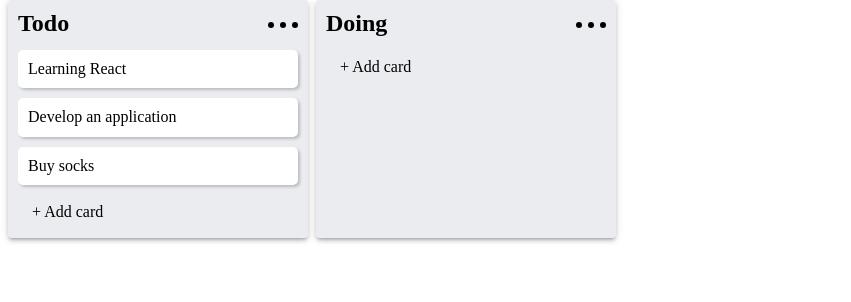
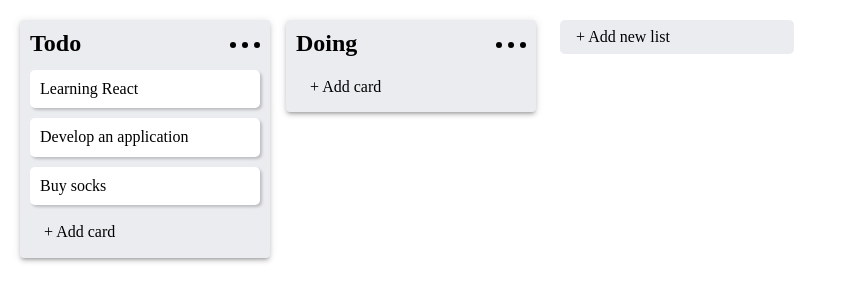
Before and after one commit to JuliaMalay/Note-Board, a React (Create React App) app: page / in a window 1280 px wide. Shown: the top 302 px of the page, without its empty margins (0-851 px from the left). Built offline with nearby package versions, Linux system fonts and the light colour scheme.

Commit message:
add new list

```diff
--- a/src/App.css
+++ b/src/App.css
@@ -4,9 +4,13 @@
   box-sizing: border-box;
 }
 .App {
-  /* width: 100vw;
-  height: 100vh; */
+  width: 100%;
+  /* height: 100vh; */
   display: flex;
+  align-items: flex-start;
+  justify-content: flex-start;
+  flex-wrap: wrap;
+  padding: 20px;
 }
 .svg {
   width: 30px;
--- a/src/App.js
+++ b/src/App.js
@@ -5,6 +5,7 @@ import List from './components/list/List';
 import store from './utils/store';
 import DataContext from './context/index';
 import {v4 as uuid} from 'uuid';
+import InputContainer from './components/addCard/InputContainer';
 
 function App() {
   const [data, setData] = useState(store);
@@ -23,13 +24,27 @@ function App() {
     };
     setData(newState);
   };
+  const addMoreList = (title) => {
+    const newListId = uuid();
+    const newList = {
+      id: newListId,
+      title,
+      cards: [],
+    };
+    const newState = {
+      ...data,
+      lists: [...data.lists, newList],
+    };
+    setData(newState);
+  };
 
   return (
-    <DataContext.Provider value={{addMoreCard}}>
+    <DataContext.Provider value={{addMoreCard, addMoreList}}>
       <div className="App">
         {data.lists.map((list) => (
           <List list={list} key={list.id} />
         ))}
+        <InputContainer type="list" />
       </div>
     </DataContext.Provider>
   );
--- a/src/components/addCard/InputCard.jsx
+++ b/src/components/addCard/InputCard.jsx
@@ -1,13 +1,15 @@
 import React, {useContext, useState} from 'react';
 import DataContext from '../../context';
 import classes from './InputCard.module.css';
-const InputCard = ({setOpen, listId}) => {
-  const [cardTitle, setCardTitle] = useState('');
-  const {addMoreCard} = useContext(DataContext);
+const InputCard = ({setOpen, listId, type}) => {
+  const [title, setTitle] = useState('');
+  const {addMoreCard, addMoreList} = useContext(DataContext);
 
   const handleConfirm = () => {
-    if (cardTitle) {
-      addMoreCard(cardTitle, listId);
+    if (title && type === 'list') {
+      addMoreList(title);
+    } else if (title) {
+      addMoreCard(title.trim(), listId);
     }
     setOpen(false);
   };
@@ -20,18 +22,20 @@ const InputCard = ({setOpen, listId}) => {
     >
       <div>
         <textarea
-          placeholder="Enter a title of this card"
+          placeholder={
+            type === 'list' ? 'Enter list title' : 'Enter a title of this card'
+          }
           className={classes.textarea}
           autoFocus
-          value={cardTitle}
+          value={title}
           onChange={(event) => {
-            setCardTitle(event.target.value);
+            setTitle(event.target.value);
           }}
         />
       </div>
-      <div>
+      <div style={{display: 'flex'}}>
         <button className={classes.addBtn} onClick={handleConfirm}>
-          Add card
+          {type === 'list' ? 'Add list' : 'Add card'}
         </button>
         <button
           className={classes.clearBtn}
--- a/src/components/addCard/InputCard.module.css
+++ b/src/components/addCard/InputCard.module.css
@@ -1,14 +1,12 @@
 .textarea {
   padding: 10px;
-
+  resize: none;
   max-width: 100%;
   max-height: 50vh;
   min-height: 60px;
-  min-width: 300px;
+  min-width: 280px;
   margin: 10px;
   border: none;
-  margin-left: auto;
-  margin-right: auto;
   font-size: 1.2em;
   font-weight: normal;
   border-radius: 5px;
@@ -41,6 +39,7 @@
 }
 .clearBtn {
   flex: 0 0 auto;
+  /* padding: 12px; */
   color: rgba(0, 0, 0, 0.54);
   overflow: visible;
   font-size: 1.5rem;
@@ -49,4 +48,9 @@
   border: none;
   cursor: pointer;
   margin: 5px;
+  background-color: transparent;
+  border-radius: 50%;
 }
+.clearBtn:hover {
+  color: black;
+}
--- a/src/components/addCard/InputContainer.jsx
+++ b/src/components/addCard/InputContainer.jsx
@@ -1,12 +1,12 @@
 import React, {useState} from 'react';
 import InputCard from './InputCard';
 import classes from './InputContainer.module.css';
-const InputContainer = ({listId}) => {
+const InputContainer = ({listId, type}) => {
   const [open, setOpen] = useState(false);
   return (
-    <div>
+    <div className={classes.root}>
       {open ? (
-        <InputCard setOpen={setOpen} listId={listId} />
+        <InputCard setOpen={setOpen} listId={listId} type={type} />
       ) : (
         <div
           className={classes.inputContainer}
@@ -14,7 +14,7 @@ const InputContainer = ({listId}) => {
             setOpen(true);
           }}
         >
-          <p>+ Add card</p>
+          <p>{type === 'list' ? '+ Add new list' : '+ Add card'}</p>
         </div>
       )}
     </div>
--- a/src/components/addCard/InputContainer.module.css
+++ b/src/components/addCard/InputContainer.module.css
@@ -1,3 +1,6 @@
+.root {
+  width: 250px;
+}
 .inputContainer {
   margin: 0px 8px 8px 8px;
   padding: 8px 8px 8px 16px;
@@ -8,21 +11,3 @@
 .inputContainer:hover {
   background-color: rgba(114, 114, 114, 0.3);
 }
-
-.alert-enter {
-  opacity: 0;
-  transform: scale(0.9);
-}
-.alert-enter-active {
-  opacity: 1;
-  transform: translateX(0);
-  transition: opacity 300ms, transform 300ms;
-}
-.alert-exit {
-  opacity: 1;
-}
-.alert-exit-active {
-  opacity: 0;
-  transform: scale(0.9);
-  transition: opacity 300ms, transform 300ms;
-}
--- a/src/components/list/List.module.css
+++ b/src/components/list/List.module.css
@@ -1,7 +1,9 @@
 .list {
-  width: 300px;
-  min-height: 100px;
-  margin-left: 8px;
+  flex-basis: 250px;
+  /* width: 300px; */
+  /* min-height: 100px; */
+  margin-right: 16px;
+  margin-bottom: 16px;
   background-color: #ebecf0;
   border-radius: 4px;
   box-shadow: 0px 3px 3px -2px rgb(0 0 0 / 20%),
```
